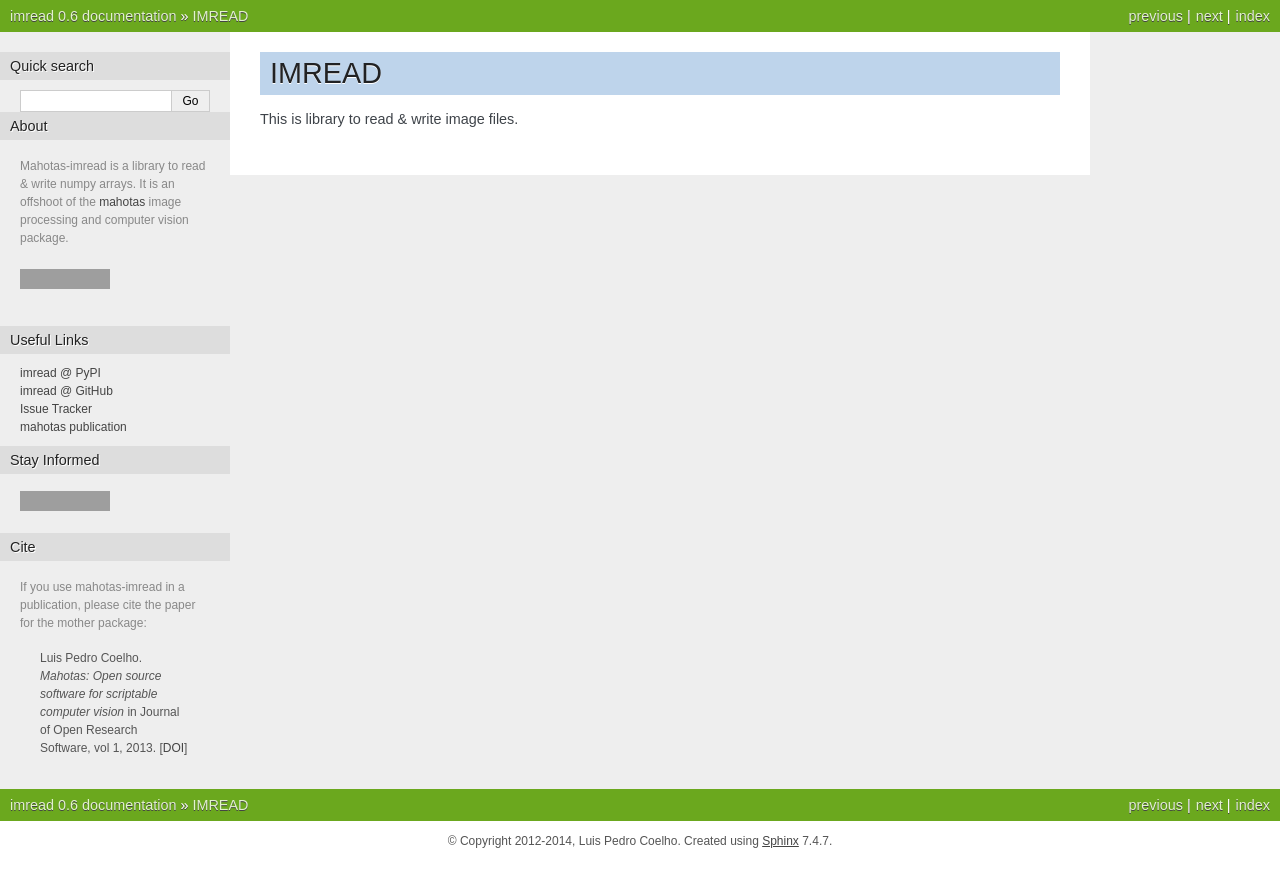
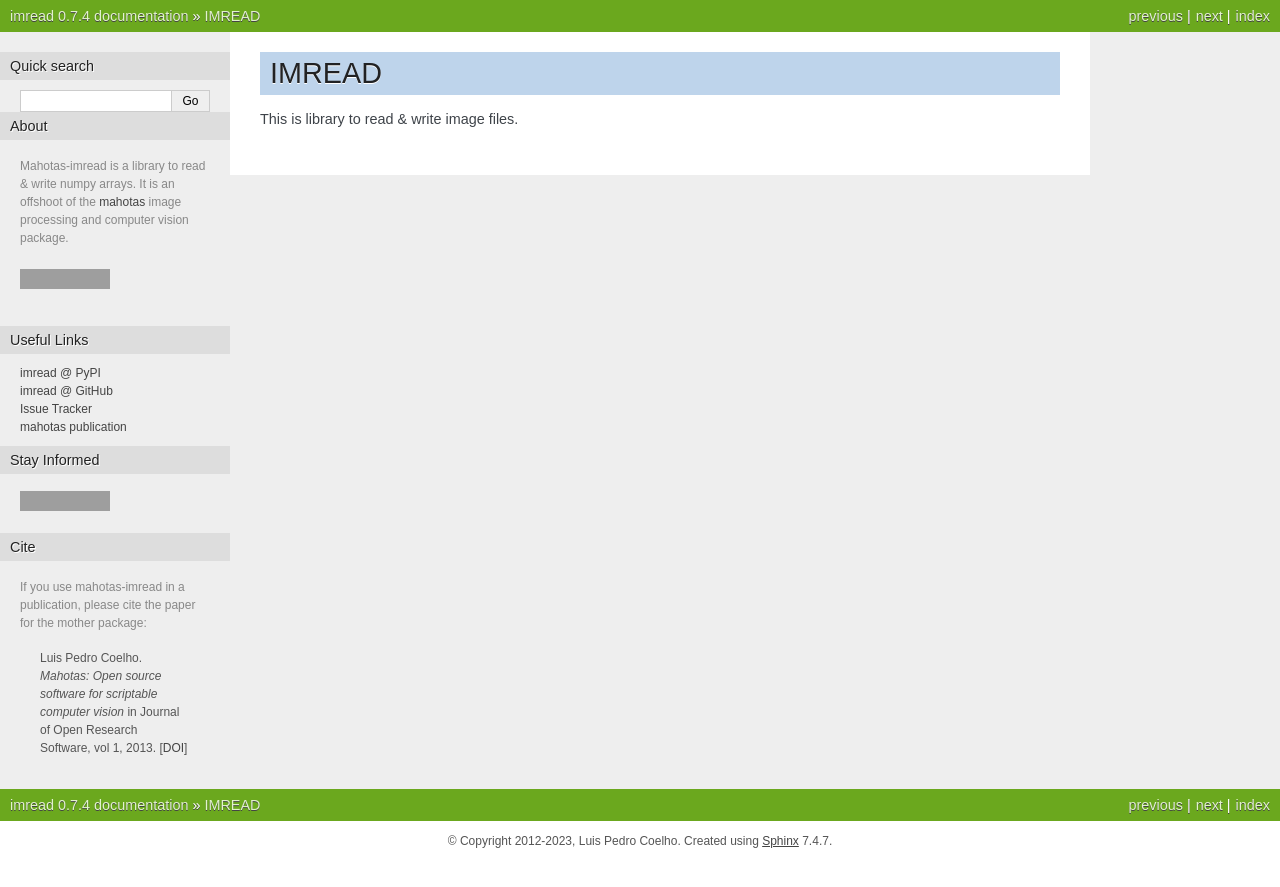
Before and after one commit to luispedro/imread, a Sphinx documentation site: the page built from docs/source/readme.rst, in a window 1280 px wide, cut to the strip 0-887 px from the top of the page. Built offline with Sphinx 7.4.7, drawn with Linux system fonts in a browser that asks for light colours; grey boxes are pictures that could not be loaded.

```diff
--- a/docs/source/conf.py
+++ b/docs/source/conf.py
@@ -14,7 +14,7 @@
 
 # from imread import __version__ as imread_version
 
-imread_version = '0.6'
+imread_version = '0.7.4'
 import sys, os
 
 # If extensions (or modules to document with autodoc) are in another directory,
@@ -51,7 +51,7 @@
 
 # General information about the project.
 project = u'imread'
-copyright = u'2012-2014, Luis Pedro Coelho'
+copyright = u'2012-2023, Luis Pedro Coelho'
 
 # The version info for the project you're documenting, acts as replacement for
 # |version| and |release|, also used in various other places throughout the
@@ -234,7 +234,7 @@
 epub_title = u'imread'
 epub_author = u'Luis Pedro Coelho'
 epub_publisher = u'Luis Pedro Coelho'
-epub_copyright = u'2012-2014, Luis Pedro Coelho'
+epub_copyright = u'2012-2023, Luis Pedro Coelho'
 
 # The language of the text. It defaults to the language option
 # or en if the language is not set.
```
Also changed, not shown: .readthedocs.yaml (added).
